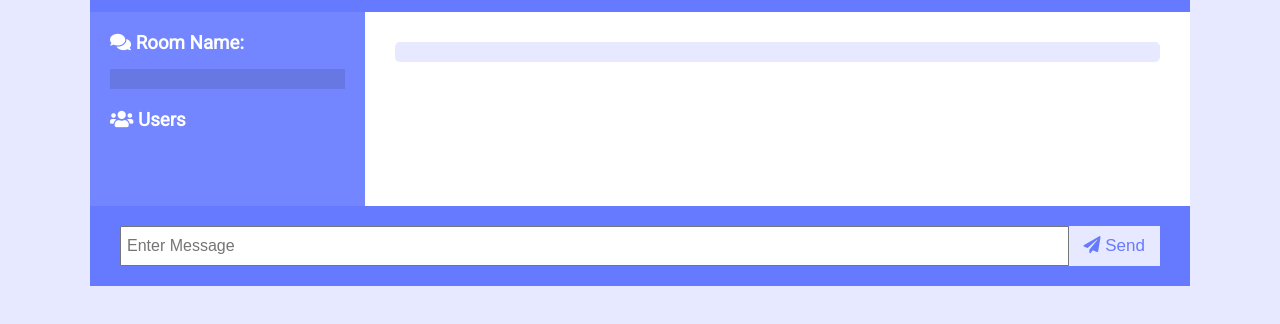
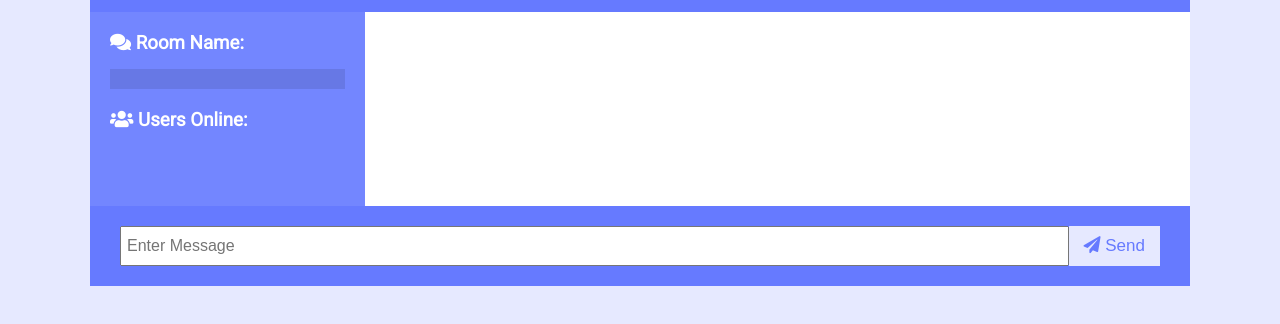
Before and after one commit to sammarston15/mychatapp, a website: page public/chat.html in a window 1280 px wide. Shown: the part 86-410 px from the top of the page. Drawn offline with nearby package versions, Linux system fonts and the light colour scheme; no server answers.

Commit message:
got rid of the blank message showing on client

```diff
--- a/public/chat.html
+++ b/public/chat.html
@@ -17,16 +17,10 @@
       <div class="chat-sidebar">
         <h3><i class="fas fa-comments"></i> Room Name:</h3>
         <h2 id="room-name"></h2>
-        <h3><i class="fas fa-users"></i> Users</h3>
-        <ul id="users">
-
-        </ul>
+        <h3><i class="fas fa-users"></i> Users Online:</h3>
+        <ul id="users"></ul>
       </div>
-      <div class="chat-messages">
-					<div class="message">
-
-					</div>
-      </div>
+      <div class="chat-messages"></div>
     </main>
     <div class="chat-form-container">
       <form id="chat-form">
```
